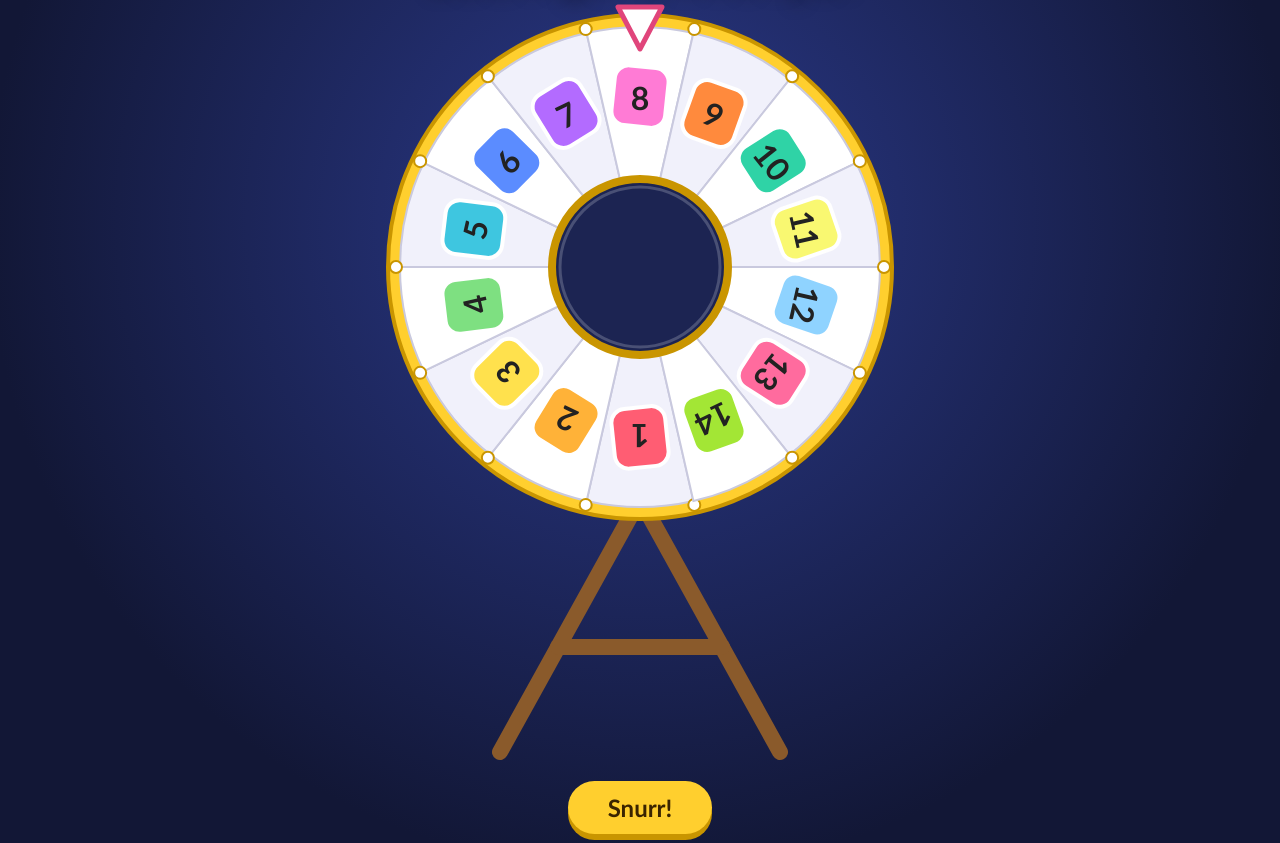
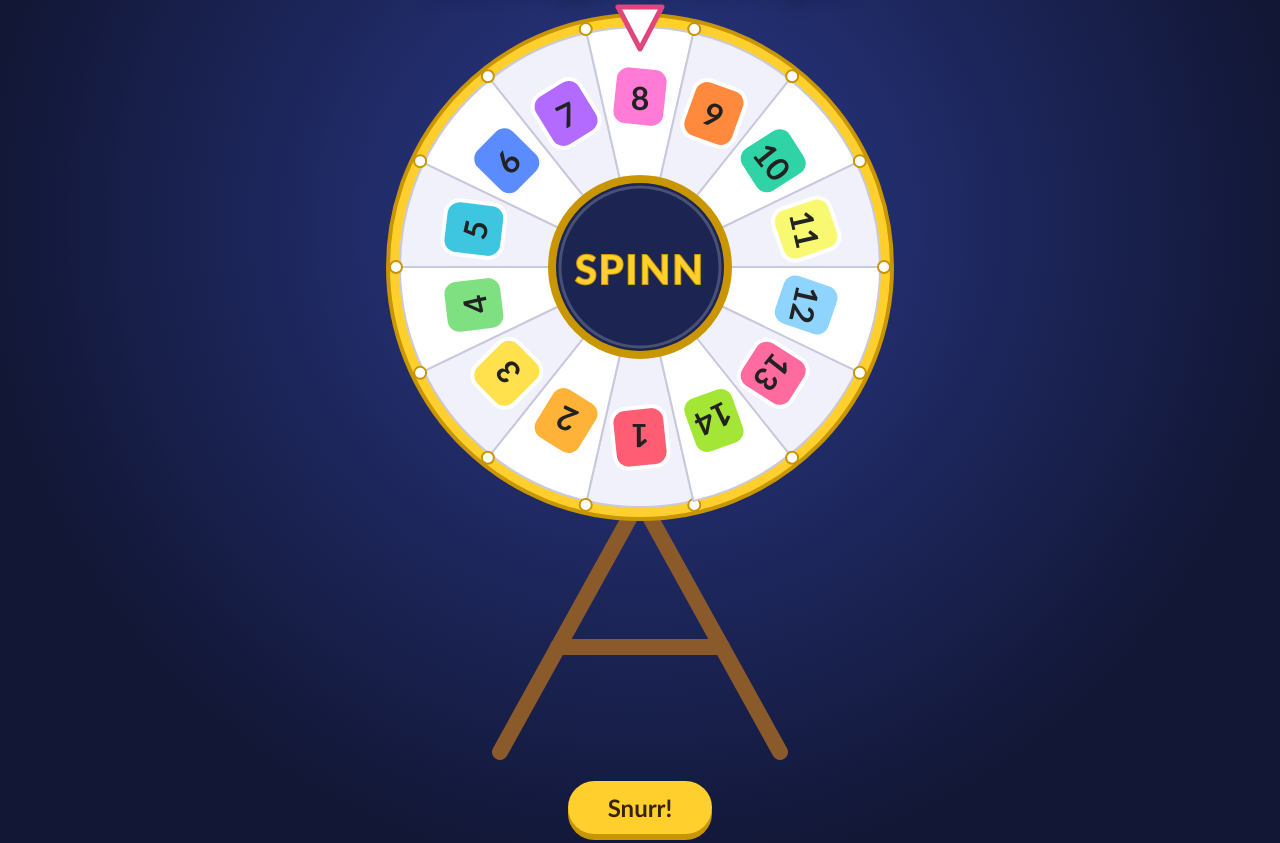
Before and after one commit to Malundeby/lykkehjul, a plain HTML site: page index.html in a window 1280 px wide. Shown: the part 68-911 px from the top of the page. Drawn offline with Linux system fonts and the light colour scheme.

Commit message:
SPINN i midten av hjulet
Co-Authored-By: Claude Opus 5.5 <noreply@anthropic.com>
Claude-Session: https://claude.ai/code/session_01LVB5dgyFnND1VEAtwoX99C

```diff
--- a/index.html
+++ b/index.html
@@ -46,6 +46,9 @@
     <!-- Stort hull i midten -->
     <circle cx="260" cy="260" r="88" fill="#1c2452" stroke="#c99500" stroke-width="8"/>
     <circle cx="260" cy="260" r="80" fill="none" stroke="#ffffff33" stroke-width="3"/>
+    <text id="hubText" x="260" y="262" text-anchor="middle" dominant-baseline="central"
+      font-size="40" font-weight="bold" fill="#ffcf2e" letter-spacing="2"
+      style="cursor:pointer;font-family:inherit;paint-order:stroke" stroke="#c99500" stroke-width="2">SPINN</text>
     <!-- Pil -->
     <polygon points="238,0 282,0 260,42" fill="#fff" stroke="#e0457b" stroke-width="5" stroke-linejoin="round"/>
   </svg>
@@ -129,6 +132,7 @@ function spin() {
 }
 btn.addEventListener("click", spin);
 wheel.addEventListener("click", spin);
+document.getElementById("hubText").addEventListener("click", spin);
 </script>
 </body>
 </html>
```
